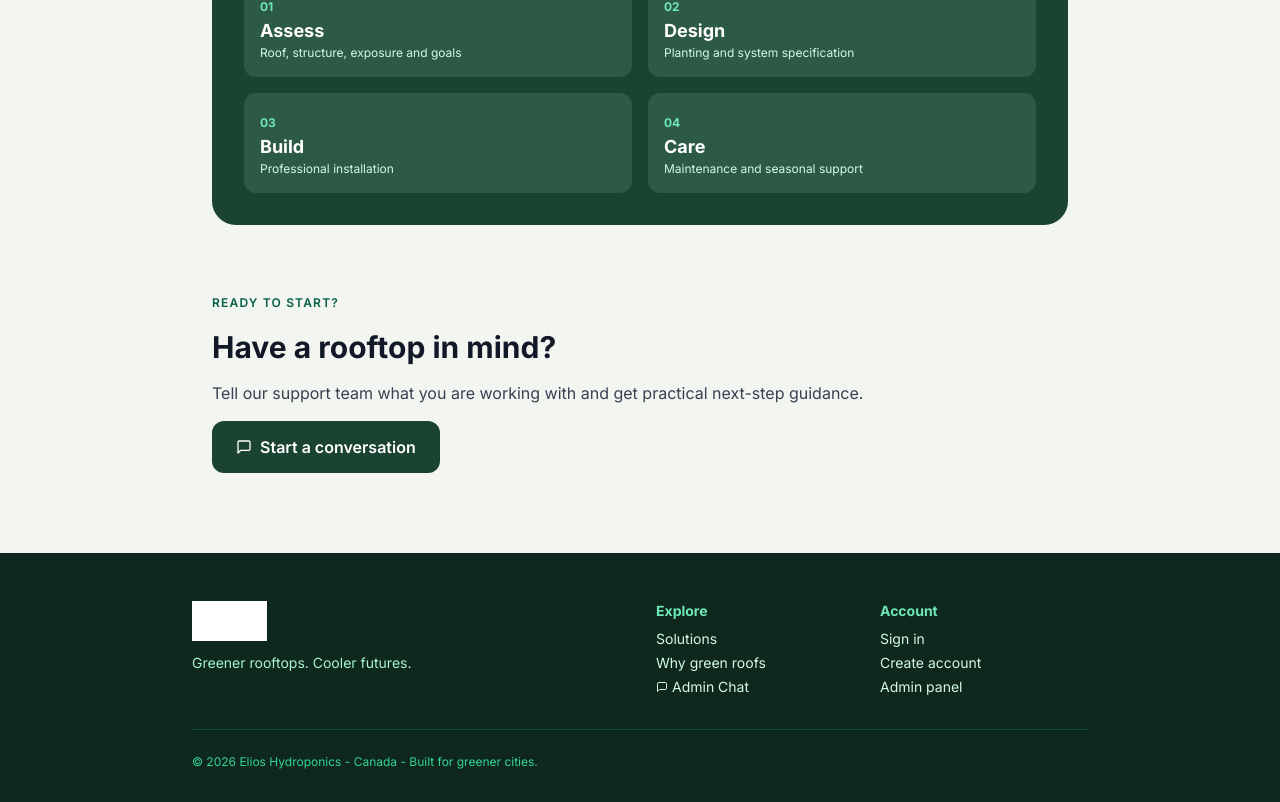
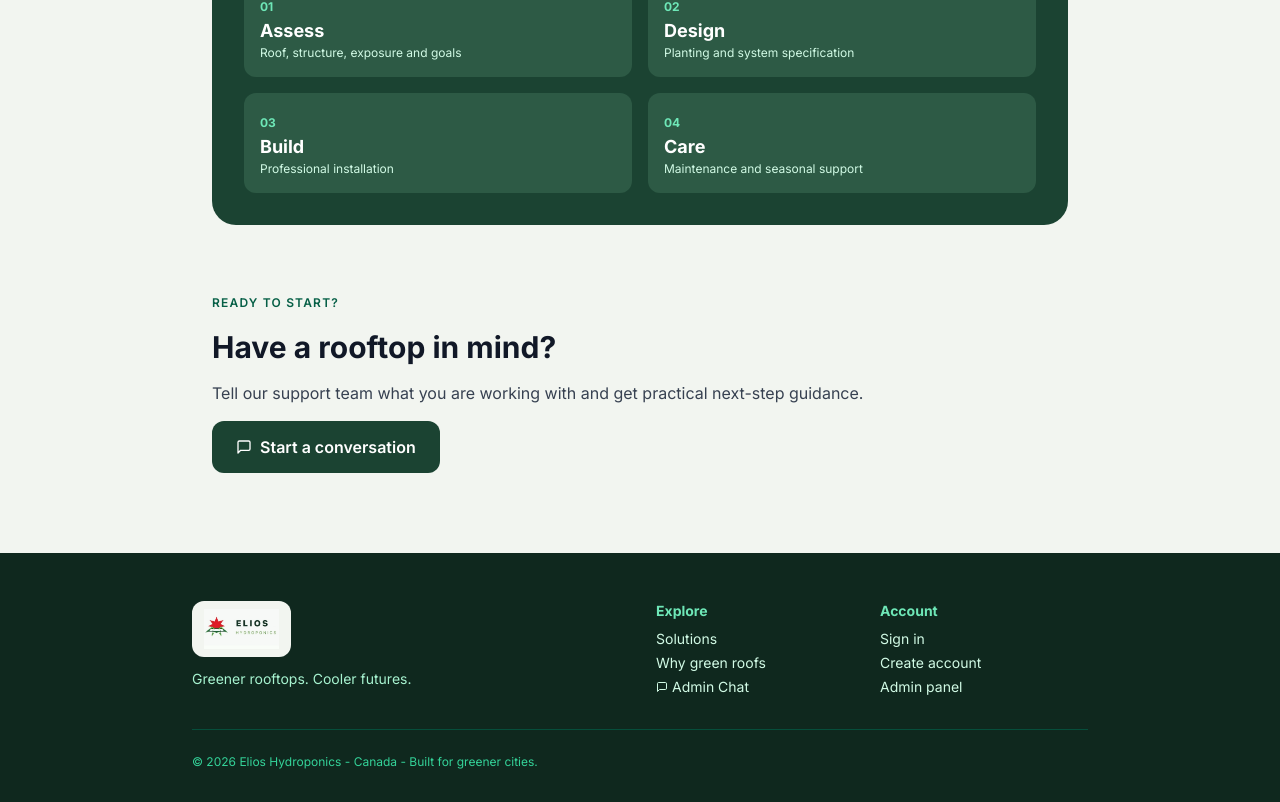
Before and after one commit to DaddyG-commits/Elios-Hydroponics, a Next.js app: page / in a window 1280 px wide. Shown: the part 1434-2236 px from the top of the page. Built offline with nearby package versions, Linux system fonts and the light colour scheme.

Commit message:
Optimize footer logo for the new wide banner asset without color invert

```diff
--- a/src/components/Footer.tsx
+++ b/src/components/Footer.tsx
@@ -8,13 +8,15 @@ export default function Footer() {
       <div className="max-w-4xl mx-auto space-y-8">
         <div className="grid grid-cols-1 sm:grid-cols-2 gap-8">
           <div className="space-y-3">
-            <Image
-              src="/logo.png"
-              alt="Elios Hydroponics"
-              width={140}
-              height={40}
-              className="h-10 w-auto object-contain brightness-0 invert"
-            />
+            <div className="inline-flex bg-[#f2f5f0] rounded-xl px-3 py-2">
+              <Image
+                src="/logo.png"
+                alt="Elios Hydroponics"
+                width={1920}
+                height={200}
+                className="h-10 w-auto max-w-[220px] object-contain object-left"
+              />
+            </div>
             <p className="text-sm text-emerald-200">Greener rooftops. Cooler futures.</p>
           </div>
 
```
